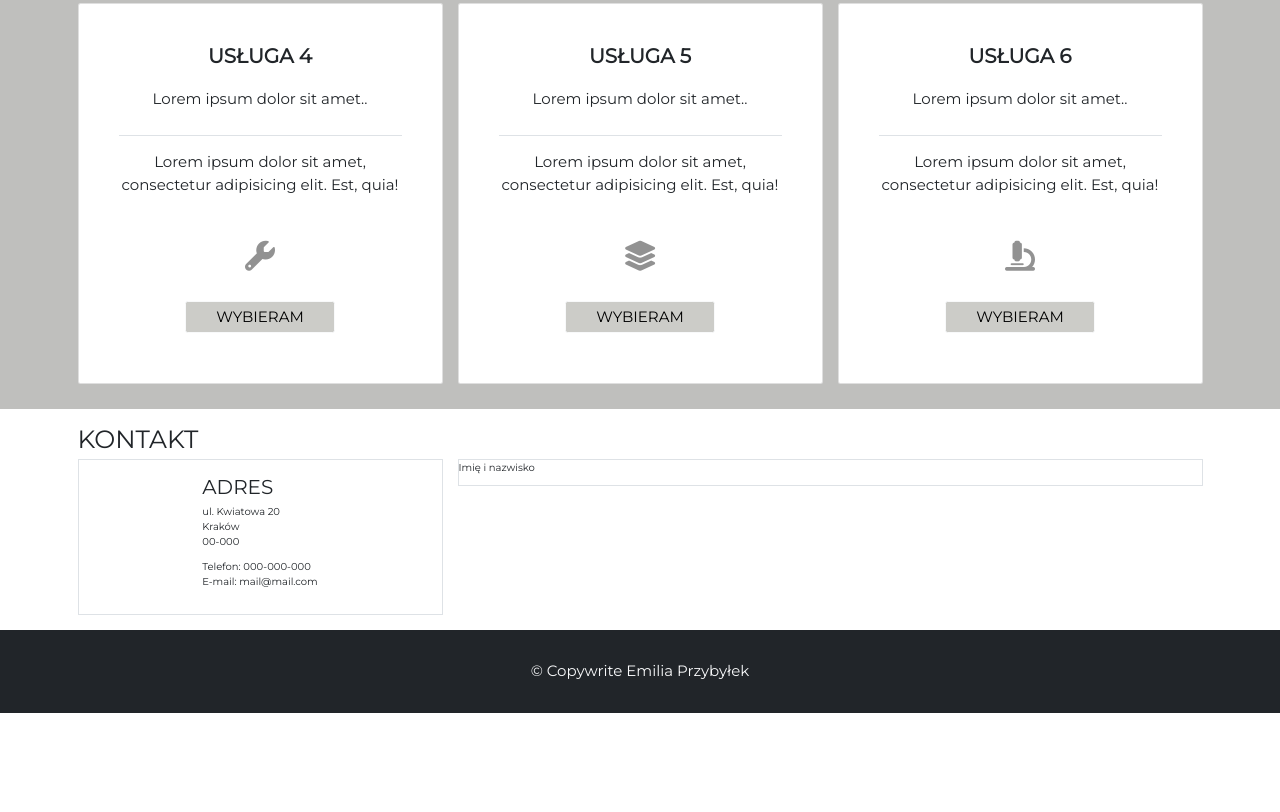
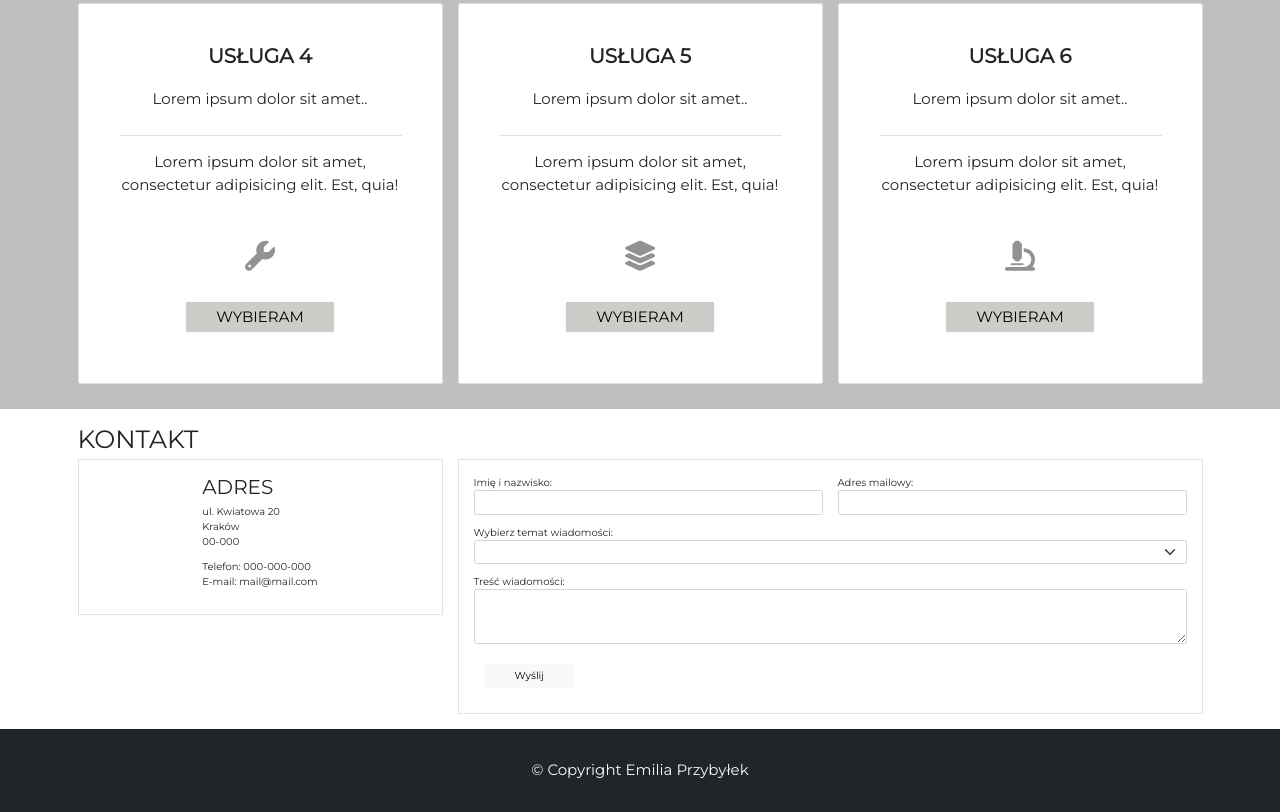
Before and after one commit to EmiliaPrzybylek/LampDesign-website, a plain HTML site: page index.html in a window 1280 px wide. Shown: the part 2349-3161 px from the top of the page. Before the commit the page ends 3062 px from the top, so only its background shows below. Drawn offline with nearby package versions, Linux system fonts and the light colour scheme.

Commit message:
contact section: adres styled

```diff
--- a/index.html
+++ b/index.html
@@ -228,7 +228,7 @@
         <h1>Kontakt</h1>
         <div class="row">
 
-          <div class="col-4">
+          <div class="col-md-4 mb-3">
             <div class="contact-address p-4 border d-flex flex-column align-items-center">
 
               <div class="mb-3">
@@ -243,10 +243,38 @@
             </div>
           </div>
 
-          <div class="col-8">
-            <div class="contact-form border">
+          <div class="col-md-8">
+            <div class="contact-form p-4 border">
+              <form>
 
-              <p>Imię i nazwisko</p>
+                <div class="row">
+                  <div class="col-md-6">
+                    <p class="m-0">Imię i nazwisko:</p>
+                    <input type="text" class="form-control">
+                  </div>
+                  <div class="col-md-6">
+                    <label for="exampleFormControlInput1" class="form-label m-0 mt-3 mt-md-0">Adres mailowy:</label>
+                    <input type="email" class="form-control" id="exampleFormControlInput1">
+                  </div>
+                </div>
+
+                <p class="m-0 mt-3">Wybierz temat wiadomości:</p>
+                <select class="form-select" aria-label="Default select example">
+                  <option selected></option>
+                  <option value="1">Zamówienie</option>
+                  <option value="2">Naprawa</option>
+                  <option value="3">Renowacja</option>
+                </select>
+
+                <div class="mb-3">
+                  <label for="exampleFormControlTextarea1" class="form-label m-0 mt-3">Treść wiadomości:</label>
+                  <textarea class="form-control" id="exampleFormControlTextarea1" rows="3"></textarea>
+                </div>
+                <div>
+                  <button type="button" class="btn btn-light px-5 m-3 ">Wyślij</button>
+                </div>
+
+              </form>
 
             </div>
           </div>
@@ -258,7 +286,7 @@
 
   <footer class="footer bg-dark">
     <div>
-      <p class="m-0 py-5 text-light text-center">&copy; Copywrite Emilia Przybyłek</p>
+      <p class="m-0 py-5 text-light text-center">&copy; Copyright Emilia Przybyłek</p>
     </div>
   </footer>
 
```
